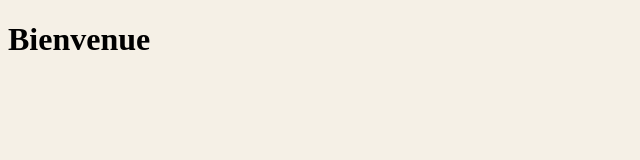
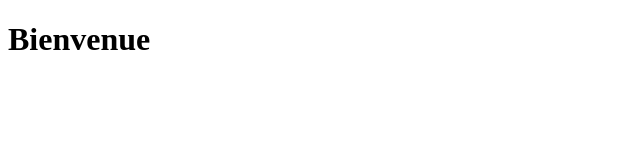
Before and after one commit to rolandernotte/mon-site, a plain HTML site: page index.html in a window 1280 px wide. Shown: the whole page, without its empty margins (0-640 px from the left). Drawn offline with Linux system fonts and the light colour scheme.

Commit message:
Modifie style.css (erreur pour test)

```diff
--- a/style.css
+++ b/style.css
@@ -1 +1 @@
-body{background: #f5f0e6}
+body{backgrond: #f5f0e6}
```
